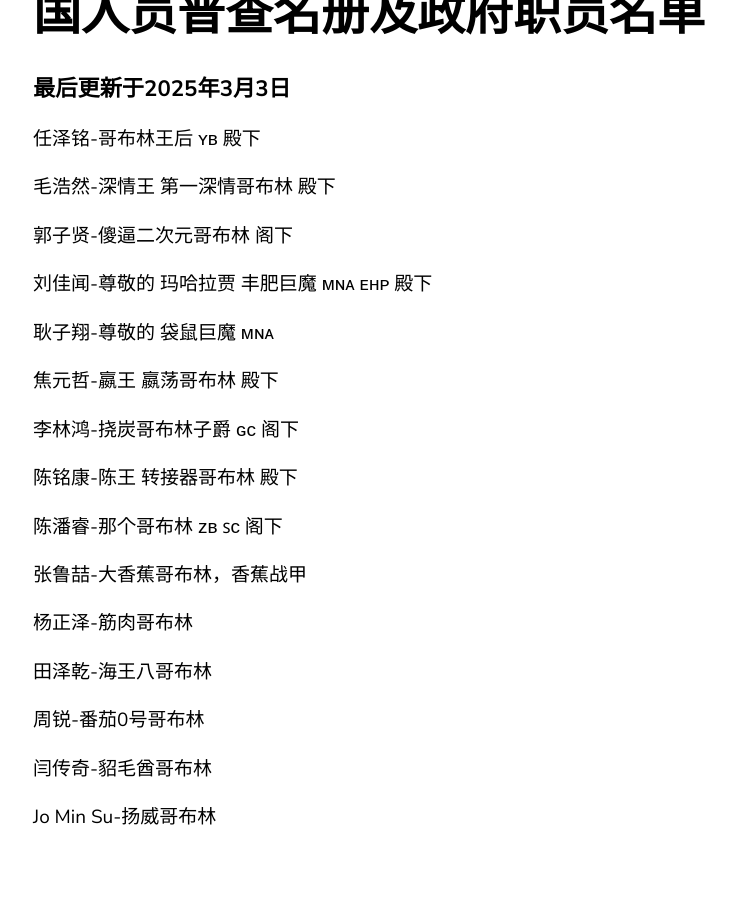
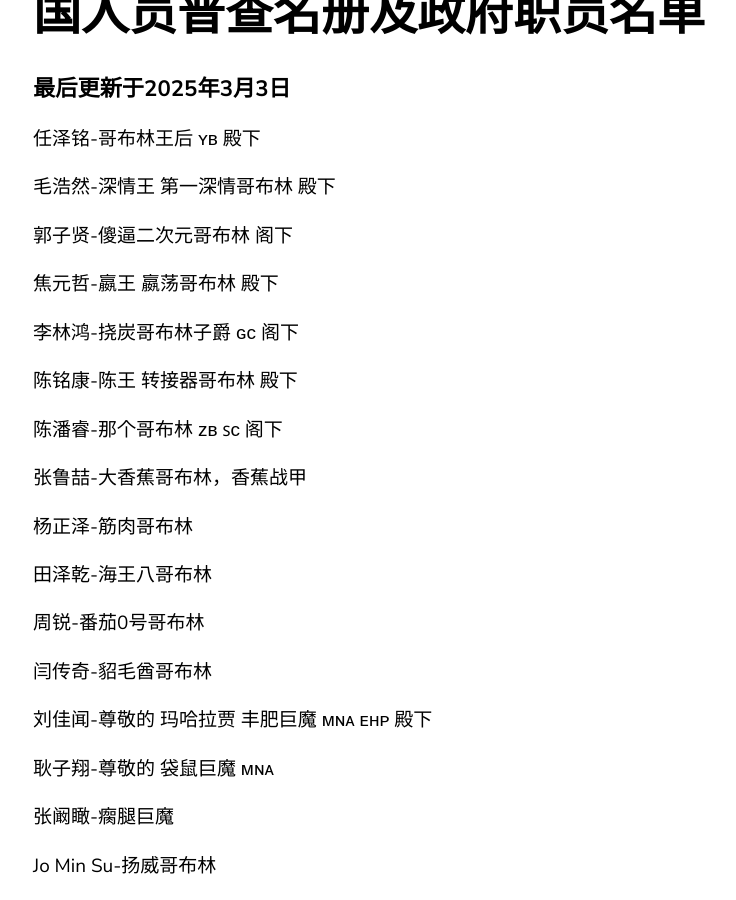
Before and after one commit to jiaobenhaimo/jiaobenhaimo.github.io, a Jekyll site: the page built from _posts/2025-4-9-namelist.md, in a window 1280 px wide and 900 px high, scrolled down 636 px. Shown: the whole window, without its empty margins (67-803 px from the left). Built offline with Jekyll 4.4.1, drawn with Linux system fonts in a browser that asks for light colours; before the commit the page ends 1488 px from its top, so only the background shows below that; part of the change alters nothing that is shown.

Commit message:
Amend namelist

```diff
--- a/_posts/2025-3-3-namelist.md
+++ b/_posts/2025-4-9-namelist.md
@@ -3,7 +3,7 @@ layout: page
 title: 哥布林民族的究极神圣炫酷罗马帝国人员普查名册及政府职员名单
 category: 公告
 permalink: /:title/
-time: 2025-3-3
+time: 2025-4-9
 ---
 # 哥布林民族的究极神圣炫酷罗马帝国人员普查名册及政府职员名单
 
@@ -14,10 +14,6 @@ time: 2025-3-3
 毛浩然-深情王 第一深情哥布林 殿下
 
 郭子贤-傻逼二次元哥布林 阁下
-
-刘佳闻-尊敬的 玛哈拉贾 丰肥巨魔 ᴍɴᴀ ᴇʜᴘ 殿下
-
-耿子翔-尊敬的 袋鼠巨魔 ᴍɴᴀ
 
 焦元哲-嬴王 嬴荡哥布林 殿下
 
@@ -37,4 +33,10 @@ time: 2025-3-3
 
 闫传奇-貂毛酋哥布林
 
+刘佳闻-尊敬的 玛哈拉贾 丰肥巨魔 ᴍɴᴀ ᴇʜᴘ 殿下
+
+耿子翔-尊敬的 袋鼠巨魔 ᴍɴᴀ
+
+张阚瞰-瘸腿巨魔
+
 Jo Min Su-扬威哥布林
```
